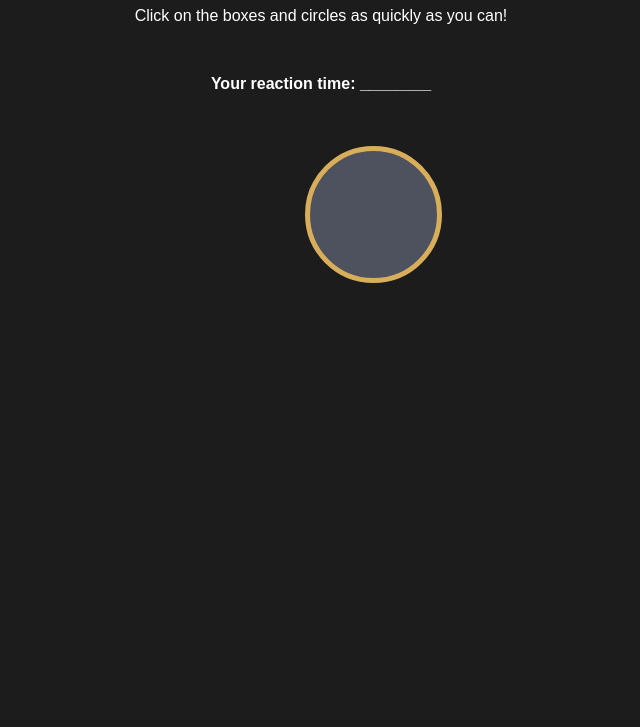
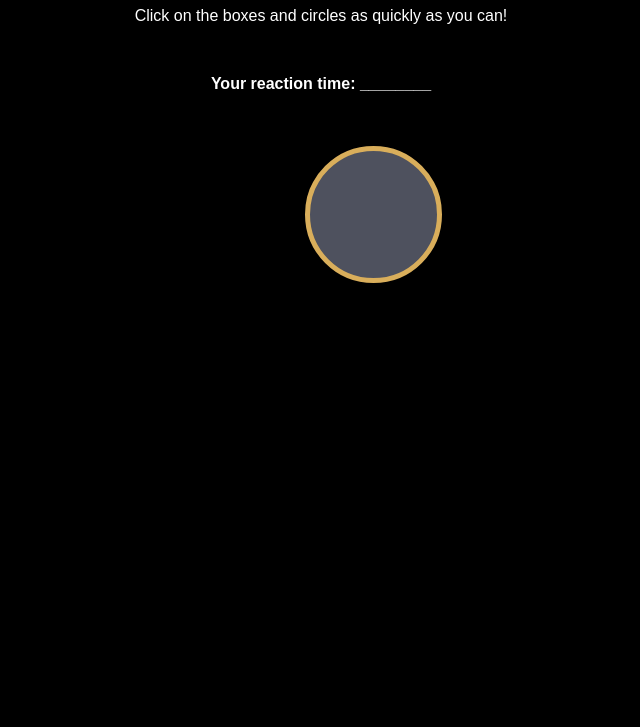
Before and after one commit to coauxe/reactiontester, a plain HTML site: page index.html in a window 1280 px wide. Shown: the part 73-800 px from the top of the page, without its empty margins (319-959 px from the left). Drawn offline with Linux system fonts and the light colour scheme.

Commit message:
Update style.css

```diff
--- a/style.css
+++ b/style.css
@@ -1,6 +1,6 @@
 body{
 	font-family: arial, geneva, sans-serif;
-	background-color: #1C1C1C;
+	background-color: #000000;
 	color:white;
 }
 
```
